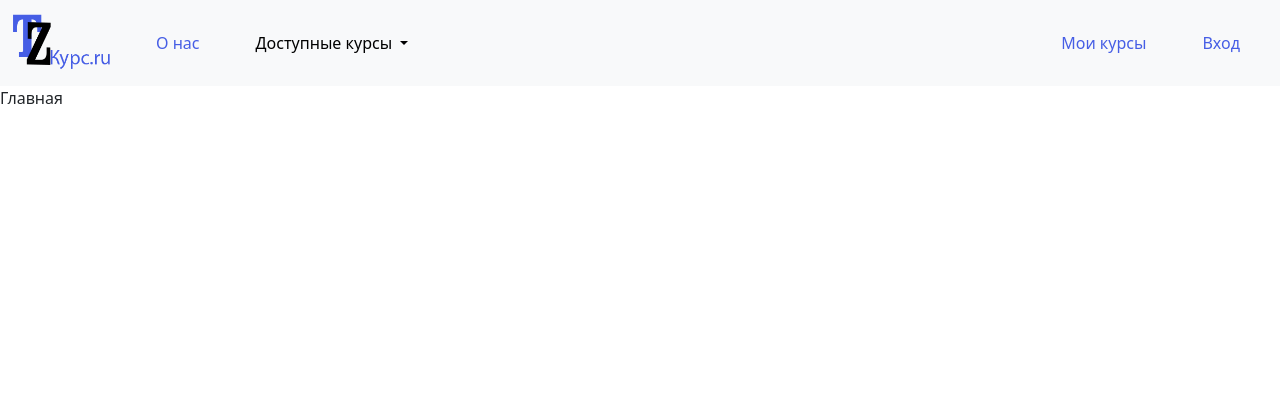
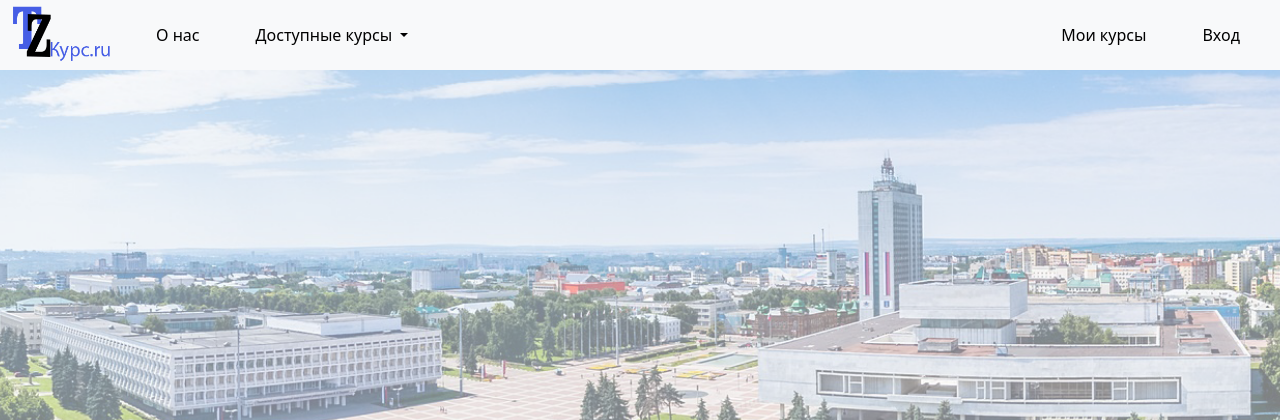
Before and after one commit to Danila-Timonin/Lab3, a Django app: page / in a window 1280 px wide. Shown: the top 420 px of the page. Run offline with Django 4.2, Linux system fonts and the light colour scheme.

Commit message:
add background

```diff
--- a/main/templates/main/base.html
+++ b/main/templates/main/base.html
@@ -8,12 +8,12 @@
     <title>  {% block title %}{% endblock %} </title>
     <link href="https://cdn.jsdelivr.net/npm/bootstrap@5.3.0-alpha3/dist/css/bootstrap.min.css" rel="stylesheet" integrity="sha384-KK94CHFLLe+nY2dmCWGMq91rCGa5gtU4mk92HdvYe+M/SXH301p5ILy+dN9+nJOZ" crossorigin="anonymous">
     {% load static %}
-    <link href="{% static 'main/css/main.css' %}" rel="stylesheet">
+    <link  rel="stylesheet" href="{% static 'main/css/main.css' %}">
 </head>
-<body>
+<body {% block bodyid %}{% endblock %}>
     <header>
-        <nav class="navbar navbar-expand-lg bg-body-tertiary">
-          <div class="container-xxl">
+        <nav class="navbar navbar-expand-lg bg-body-tertiary ">
+          <div class="container-xxl bg-primary">
             <a class="navbar-brand" href="{% url 'home'%}">
                 <img src="{% static 'main/img/logo.png' %}" height="60" width="100">
             </a>
@@ -21,7 +21,7 @@
               <span class="navbar-toggler-icon"></span>
             </button>
             <div class="collapse navbar-collapse" id="navbarSupportedContent">
-              <ul class="navbar-nav me-auto mb-2 mb-lg-0">
+              <ul class="navbar-nav me-auto mb-2 mb-lg-0 ">
                 <li class="nav-item">
                   <a class="nav-link active menu-block2" href="{% url 'about'%}">О нас</a>
                 </li>
--- a/main/templates/main/main.html
+++ b/main/templates/main/main.html
@@ -1,9 +1,12 @@
 {% extends 'main/base.html' %}
+{% block bodyid %}
+id="main" class="img-fluid"
+{% endblock %}
 
 {% block title %}
 Главная
 {% endblock %}
 
 {% block content %}
-Главная
+
 {% endblock %}
--- a/static/main/css/main.css
+++ b/static/main/css/main.css
@@ -1,15 +1,36 @@
-
+#main {
+  background-image: url("/static/main/img/background.png");
+  background-repeat: no-repeat;
+  background-position: center center;
+  background-attachment: fixed;
+  -webkit-background-size: cover;
+  -moz-background-size: cover;
+  -o-background-size: cover;
+  background-size: cover;
+}
+.navbar {
+    padding: 0 !important;
+}
+body {
+    margin: 0 !important;
+    padding: 0 !important;
+}
 .menu-block2{
-    color: #465ee5 !important;
+    color: #465ee5;
 }
 li{
-    padding: 0 20px !important;
+    padding: 0 20px;
 }
 .menu-block1{
-    color: black !important;
+    color: black;
 }
 
 .li {
     padding-left: 10px;
     padding-right: 10px;
 }
+
+.bg-primary {
+    background: none !important;
+    margin: 0 !important;
+}
```
Also changed, not shown: static/main/img/background.png (added).
